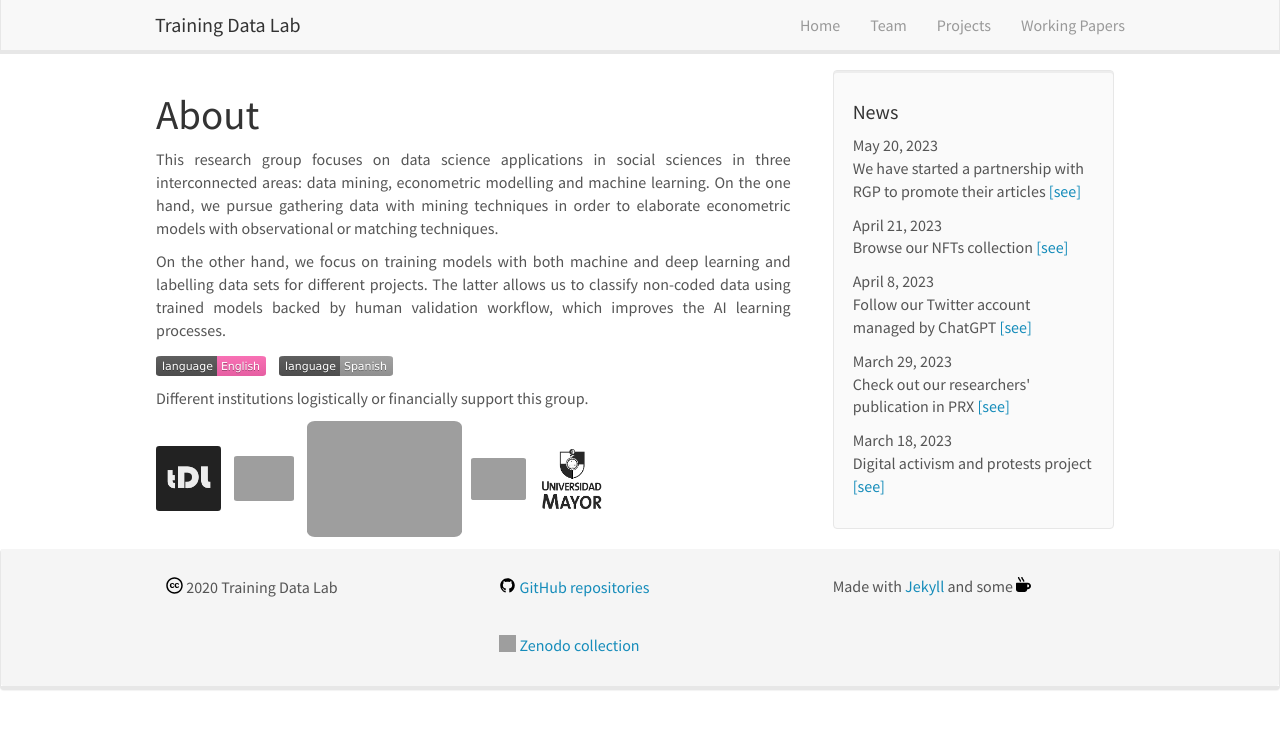
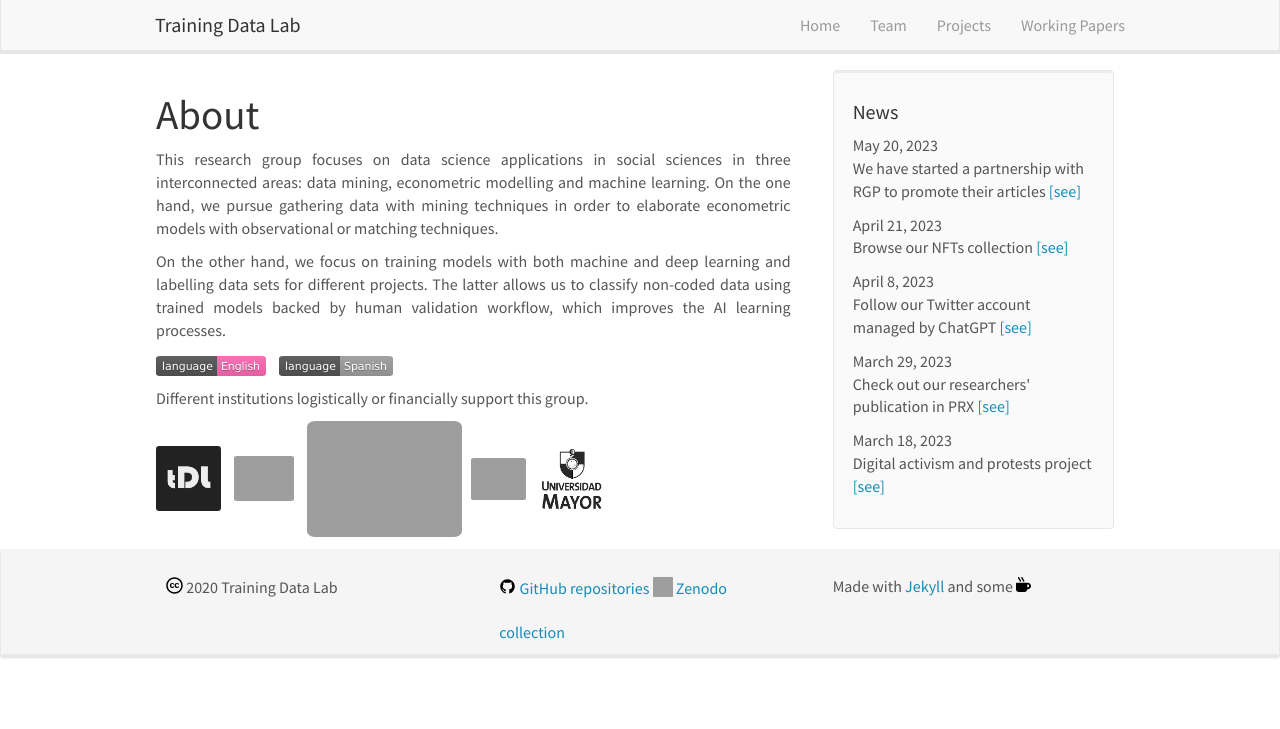
Before and after one commit to training-datalab/old-training-datalab.com, a Jekyll site: the page built from _pages/home.md, in a window 1280 px wide. Shown: the top 729 px of the page. Built offline with Jekyll 4.4.1, drawn with Linux system fonts in a browser that asks for light colours; nearby versions of some CDN libraries.

Commit message:
Update footer.html

```diff
--- a/_includes/footer.html
+++ b/_includes/footer.html
@@ -11,8 +11,8 @@
 
 		</div>
 		<div class="col-sm-4">
-		  <img src="{{ site.url }}{{ site.baseurl }}/images/svg/github.svg" alt="GitHub" height="17" width="17" /> <a href="https://github.com/training-datalab" target="_blank">GitHub repositories</a><br />
-      <img src="{{ site.url }}{{ site.baseurl }}/images/svg/zenodo.svg" alt="GitHub" height="17" width="17" /> <a href="https://zenodo.org/communities/tdl/" target="_blank">Zenodo collection</a>
+		  <img src="{{ site.url }}{{ site.baseurl }}/images/svg/github.svg" alt="GitHub" height="17" width="17" /> <a href="https://github.com/training-datalab" target="_blank">GitHub repositories</a>
+      <img src="{{ site.url }}{{ site.baseurl }}/images/svg/zenodo.svg" alt="GitHub" height="20" width="20" /> <a href="https://zenodo.org/communities/tdl/" target="_blank">Zenodo collection</a>
 		</div>
 		<div class="col-sm-4">
 		  Made with <a href="https://jekyllrb.com" target="_blank">Jekyll</a> and some <img src="{{ site.url }}{{ site.baseurl }}/images/svg/mug-hot-solid.svg" alt="coffee" height="15" width="15" />
```
